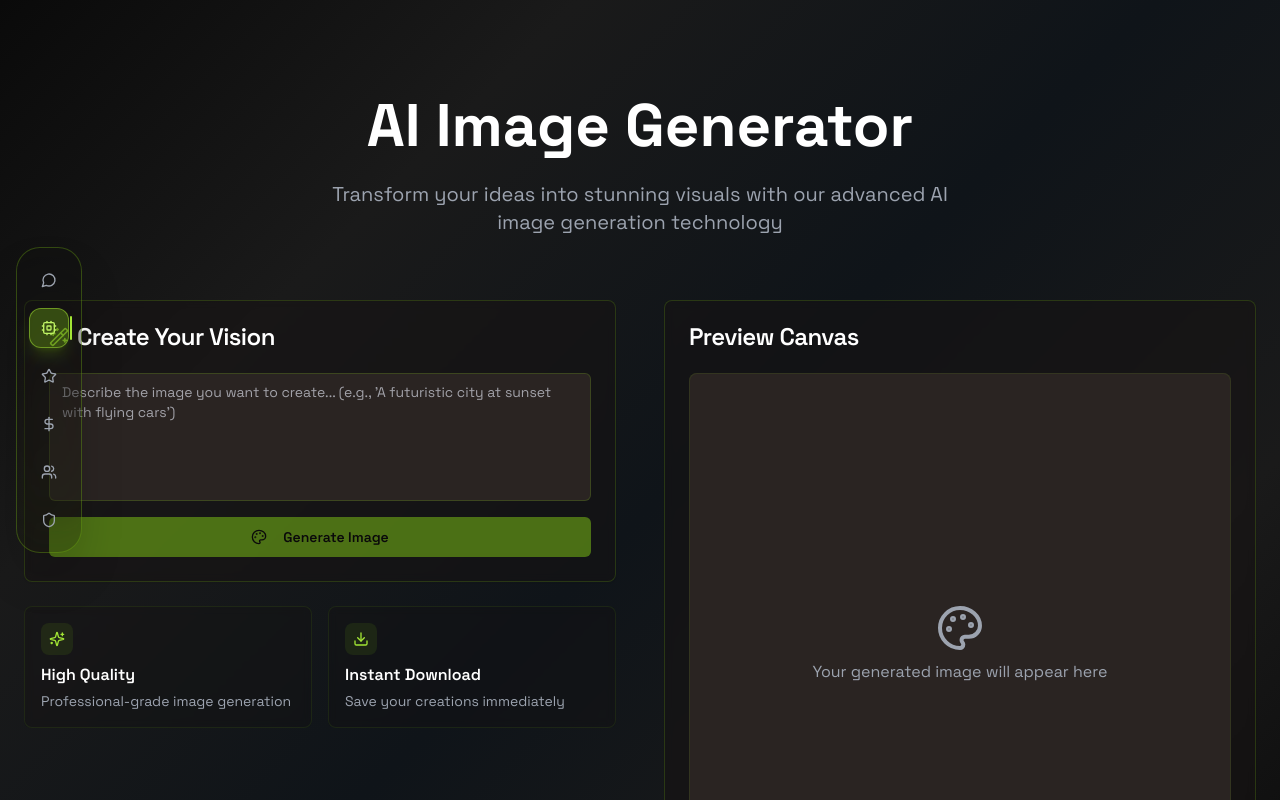
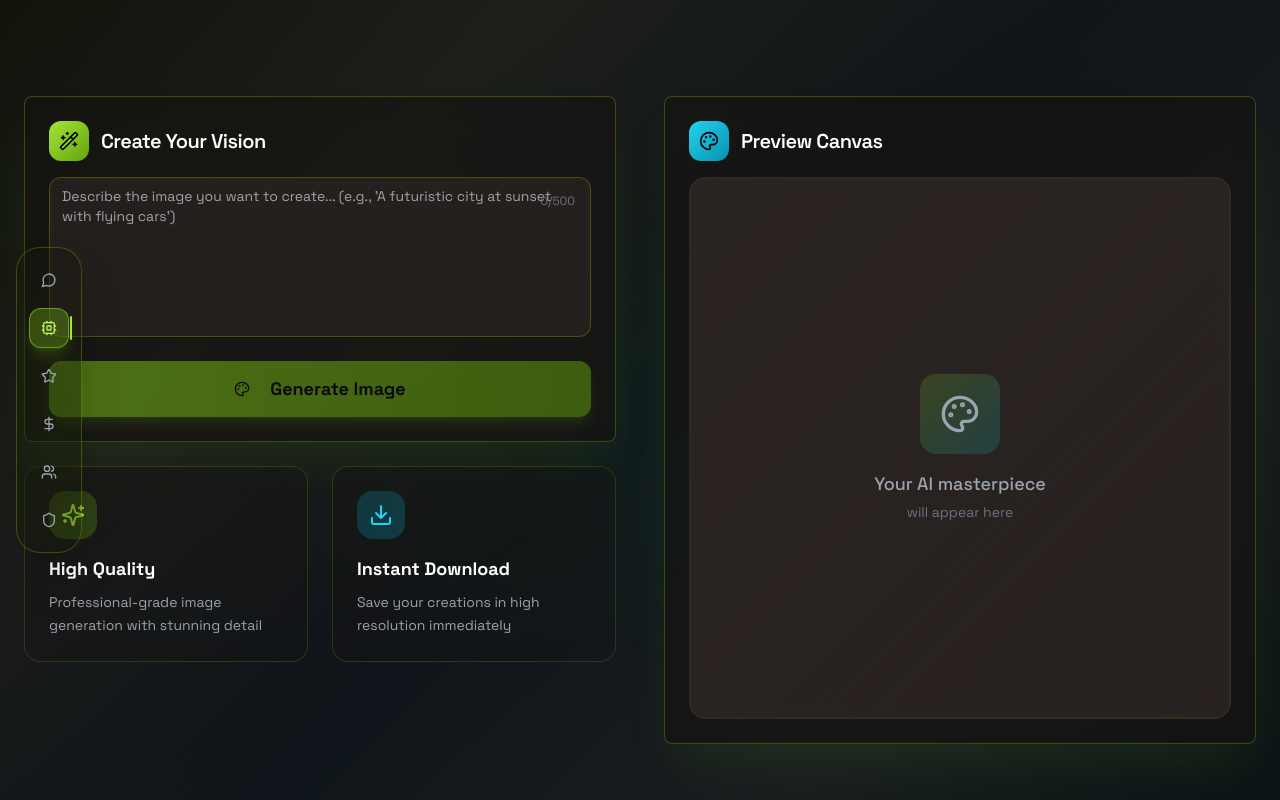
Before and after one commit to Dustin0401/emotion-chat-sphere, a React (Vite) app: page / in a window 1280 px wide. Both pictures are taken after a click on the button 49 px from the left and 328 px from the top of the page. Shown: the top 800 px of the page. Built offline with nearby package versions, Linux system fonts and the light colour scheme.

Commit message:
Enhance AI Image Generator section
Remove header text and improve design.

```diff
--- a/src/components/AIImageGenerator.tsx
+++ b/src/components/AIImageGenerator.tsx
@@ -73,48 +73,51 @@ const AIImageGenerator = () => {
   };
 
   return (
-    <section className="py-24 px-6 relative">
-      <div className="max-w-7xl mx-auto">
-        <div className="text-center mb-16 animate-fade-in">
-          <h2 className="text-5xl md:text-6xl font-bold mb-6 text-white">
-            AI Image Generator
-          </h2>
-          <p className="text-xl text-gray-400 max-w-2xl mx-auto">
-            Transform your ideas into stunning visuals with our advanced AI image generation technology
-          </p>
-        </div>
+    <section className="py-24 px-6 relative overflow-hidden">
+      {/* Background Effects */}
+      <div className="absolute inset-0 bg-gradient-to-br from-lime-500/5 via-transparent to-cyan-500/5" />
+      <div className="absolute top-1/4 left-1/4 w-96 h-96 bg-lime-500/10 rounded-full blur-3xl opacity-30" />
+      <div className="absolute bottom-1/4 right-1/4 w-96 h-96 bg-cyan-500/10 rounded-full blur-3xl opacity-30" />
 
+      <div className="max-w-7xl mx-auto relative">
         <div className="grid grid-cols-1 lg:grid-cols-2 gap-12 items-start">
           {/* Input Section */}
           <div className="space-y-6 animate-fade-in">
-            <Card className="bg-card/50 backdrop-blur-sm border-lime-500/20">
-              <CardHeader>
-                <CardTitle className="flex items-center gap-2 text-white">
-                  <Wand2 className="w-5 h-5 text-lime-400" />
+            <Card className="bg-card/60 backdrop-blur-md border border-lime-500/30 shadow-2xl shadow-lime-500/10 hover:shadow-lime-500/20 transition-all duration-500">
+              <CardHeader className="pb-4">
+                <CardTitle className="flex items-center gap-3 text-white text-xl">
+                  <div className="w-10 h-10 bg-gradient-to-br from-lime-400 to-lime-600 rounded-xl flex items-center justify-center">
+                    <Wand2 className="w-5 h-5 text-black" />
+                  </div>
                   Create Your Vision
                 </CardTitle>
               </CardHeader>
-              <CardContent className="space-y-4">
-                <Textarea
-                  placeholder="Describe the image you want to create... (e.g., 'A futuristic city at sunset with flying cars')"
-                  value={prompt}
-                  onChange={(e) => setPrompt(e.target.value)}
-                  className="min-h-32 bg-muted border-lime-500/20 text-white placeholder-gray-400 resize-none"
-                />
+              <CardContent className="space-y-6">
+                <div className="relative">
+                  <Textarea
+                    placeholder="Describe the image you want to create... (e.g., 'A futuristic city at sunset with flying cars')"
+                    value={prompt}
+                    onChange={(e) => setPrompt(e.target.value)}
+                    className="min-h-40 bg-muted/80 backdrop-blur-sm border-lime-500/30 text-white placeholder-gray-400 resize-none focus:border-lime-400 transition-colors rounded-xl"
+                  />
+                  <div className="absolute top-4 right-4 text-xs text-gray-500">
+                    {prompt.length}/500
+                  </div>
+                </div>
 
                 <Button
                   onClick={handleGenerate}
                   disabled={!prompt.trim() || isGenerating}
-                  className="w-full bg-lime-500 hover:bg-lime-600 text-black font-semibold"
+                  className="w-full h-14 bg-gradient-to-r from-lime-500 to-lime-600 hover:from-lime-600 hover:to-lime-700 text-black font-bold text-lg rounded-xl shadow-lg shadow-lime-500/25 hover:shadow-lime-500/40 transition-all duration-300 transform hover:scale-[1.02] disabled:opacity-50 disabled:transform-none"
                 >
                   {isGenerating ? (
                     <>
-                      <Sparkles className="w-4 h-4 mr-2 animate-spin" />
-                      Generating...
+                      <Sparkles className="w-5 h-5 mr-3 animate-spin" />
+                      Generating Magic...
                     </>
                   ) : (
                     <>
-                      <Palette className="w-4 h-4 mr-2" />
+                      <Palette className="w-5 h-5 mr-3" />
                       Generate Image
                     </>
                   )}
@@ -122,55 +125,69 @@ const AIImageGenerator = () => {
               </CardContent>
             </Card>
 
-            {/* Features */}
-            <div className="grid grid-cols-2 gap-4">
-              <div className="bg-card/30 backdrop-blur-sm rounded-lg p-4 border border-lime-500/10">
-                <div className="w-8 h-8 bg-lime-500/10 rounded-lg flex items-center justify-center mb-2">
-                  <Sparkles className="w-4 h-4 text-lime-400" />
+            {/* Enhanced Features Grid */}
+            <div className="grid grid-cols-2 gap-6">
+              <div className="group bg-gradient-to-br from-card/40 to-card/20 backdrop-blur-md rounded-2xl p-6 border border-lime-500/20 hover:border-lime-500/40 transition-all duration-300 transform hover:scale-105">
+                <div className="w-12 h-12 bg-gradient-to-br from-lime-500/20 to-lime-600/30 rounded-2xl flex items-center justify-center mb-4 group-hover:scale-110 transition-transform">
+                  <Sparkles className="w-6 h-6 text-lime-400" />
                 </div>
-                <h4 className="font-semibold text-white mb-1">High Quality</h4>
-                <p className="text-sm text-gray-400">Professional-grade image generation</p>
+                <h4 className="font-bold text-white mb-2 text-lg">High Quality</h4>
+                <p className="text-sm text-gray-400 leading-relaxed">Professional-grade image generation with stunning detail</p>
               </div>
 
-              <div className="bg-card/30 backdrop-blur-sm rounded-lg p-4 border border-lime-500/10">
-                <div className="w-8 h-8 bg-lime-500/10 rounded-lg flex items-center justify-center mb-2">
-                  <Download className="w-4 h-4 text-lime-400" />
+              <div className="group bg-gradient-to-br from-card/40 to-card/20 backdrop-blur-md rounded-2xl p-6 border border-lime-500/20 hover:border-lime-500/40 transition-all duration-300 transform hover:scale-105">
+                <div className="w-12 h-12 bg-gradient-to-br from-cyan-500/20 to-cyan-600/30 rounded-2xl flex items-center justify-center mb-4 group-hover:scale-110 transition-transform">
+                  <Download className="w-6 h-6 text-cyan-400" />
                 </div>
-                <h4 className="font-semibold text-white mb-1">Instant Download</h4>
-                <p className="text-sm text-gray-400">Save your creations immediately</p>
+                <h4 className="font-bold text-white mb-2 text-lg">Instant Download</h4>
+                <p className="text-sm text-gray-400 leading-relaxed">Save your creations in high resolution immediately</p>
               </div>
             </div>
           </div>
 
-          {/* Canvas Section */}
+          {/* Enhanced Canvas Section */}
           <div className="animate-fade-in" style={{ animationDelay: '0.2s' }}>
-            <Card className="bg-card/50 backdrop-blur-sm border-lime-500/20">
-              <CardHeader>
-                <CardTitle className="text-white">Preview Canvas</CardTitle>
+            <Card className="bg-card/60 backdrop-blur-md border border-lime-500/30 shadow-2xl shadow-lime-500/10 hover:shadow-lime-500/20 transition-all duration-500 overflow-hidden">
+              <CardHeader className="pb-4">
+                <CardTitle className="flex items-center gap-3 text-white text-xl">
+                  <div className="w-10 h-10 bg-gradient-to-br from-cyan-400 to-cyan-600 rounded-xl flex items-center justify-center">
+                    <Palette className="w-5 h-5 text-black" />
+                  </div>
+                  Preview Canvas
+                </CardTitle>
               </CardHeader>
               <CardContent>
-                <div className="relative">
+                <div className="relative rounded-2xl overflow-hidden">
                   <canvas
                     ref={canvasRef}
                     width={512}
                     height={512}
-                    className="w-full h-auto rounded-lg border border-lime-500/20 bg-muted"
+                    className="w-full h-auto rounded-2xl border-2 border-lime-500/30 bg-gradient-to-br from-muted to-muted/50 shadow-inner"
                   />
 
                   {!generatedImage && !isGenerating && (
-                    <div className="absolute inset-0 flex items-center justify-center rounded-lg bg-muted/50">
+                    <div className="absolute inset-0 flex items-center justify-center rounded-2xl bg-gradient-to-br from-muted/80 to-muted/60 backdrop-blur-sm">
                       <div className="text-center">
-                        <Palette className="w-12 h-12 text-gray-400 mx-auto mb-2" />
-                        <p className="text-gray-400">Your generated image will appear here</p>
+                        <div className="w-20 h-20 bg-gradient-to-br from-lime-500/20 to-cyan-500/20 rounded-2xl flex items-center justify-center mx-auto mb-4">
+                          <Palette className="w-10 h-10 text-gray-400" />
+                        </div>
+                        <p className="text-gray-400 text-lg font-medium">Your AI masterpiece</p>
+                        <p className="text-gray-500 text-sm mt-1">will appear here</p>
                       </div>
                     </div>
                   )}
 
                   {isGenerating && (
-                    <div className="absolute inset-0 flex items-center justify-center rounded-lg bg-black/50 backdrop-blur-sm">
+                    <div className="absolute inset-0 flex items-center justify-center rounded-2xl bg-black/80 backdrop-blur-md">
                       <div className="text-center">
-                        <Sparkles className="w-8 h-8 text-lime-400 mx-auto mb-2 animate-spin" />
-                        <p className="text-white">Generating your image...</p>
+                        <div className="relative">
+                          <div className="w-16 h-16 bg-gradient-to-br from-lime-400 to-cyan-400 rounded-2xl flex items-center justify-center mx-auto mb-4 animate-pulse">
+                            <Sparkles className="w-8 h-8 text-black animate-spin" />
+                          </div>
+                          <div className="absolute inset-0 w-16 h-16 bg-lime-400/20 rounded-2xl mx-auto animate-ping" />
+                        </div>
+                        <p className="text-white text-lg font-semibold">Creating your vision...</p>
+                        <p className="text-gray-400 text-sm mt-1">This may take a moment</p>
                       </div>
                     </div>
                   )}
@@ -179,10 +196,10 @@ const AIImageGenerator = () => {
                 {generatedImage && (
                   <Button
                     onClick={handleDownload}
-                    className="w-full mt-4 bg-primary hover:bg-primary/90"
+                    className="w-full mt-6 h-12 bg-gradient-to-r from-primary to-lime-600 hover:from-primary/90 hover:to-lime-700 text-black font-bold rounded-xl shadow-lg shadow-primary/25 hover:shadow-primary/40 transition-all duration-300 transform hover:scale-[1.02]"
                   >
-                    <Download className="w-4 h-4 mr-2" />
-                    Download Image
+                    <Download className="w-5 h-5 mr-3" />
+                    Download Your Creation
                   </Button>
                 )}
               </CardContent>
```
